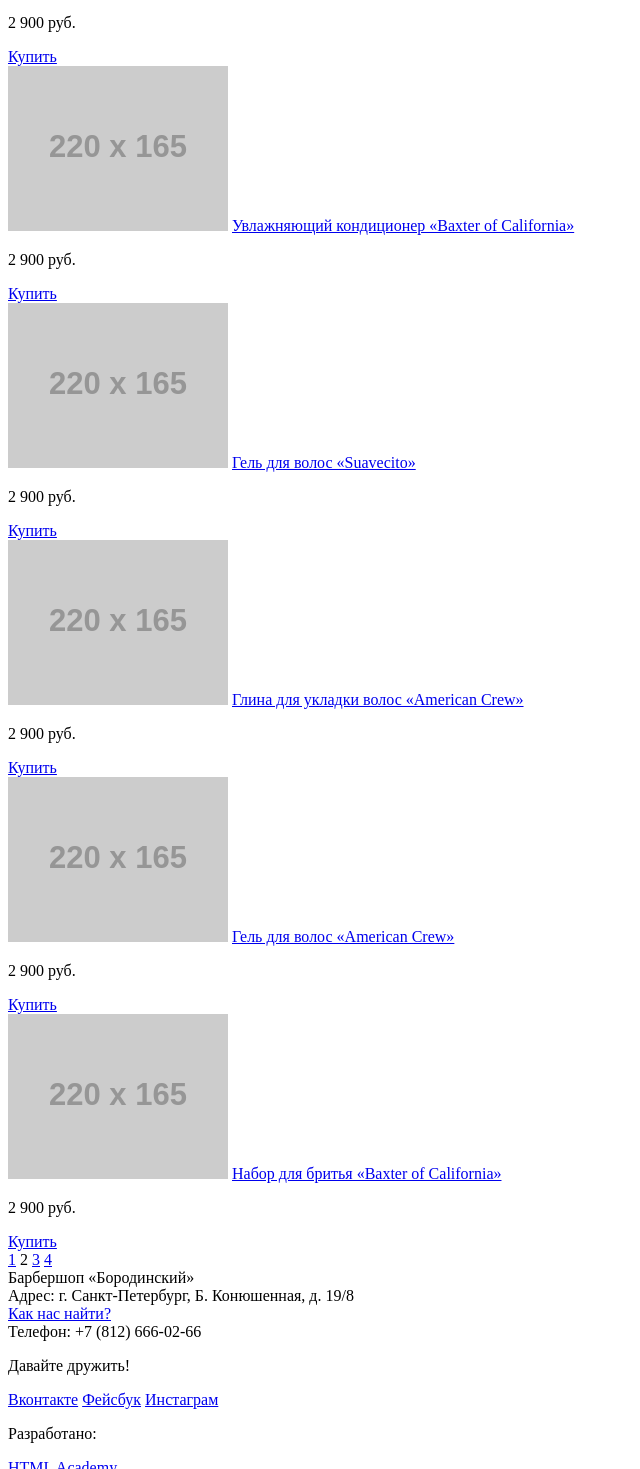
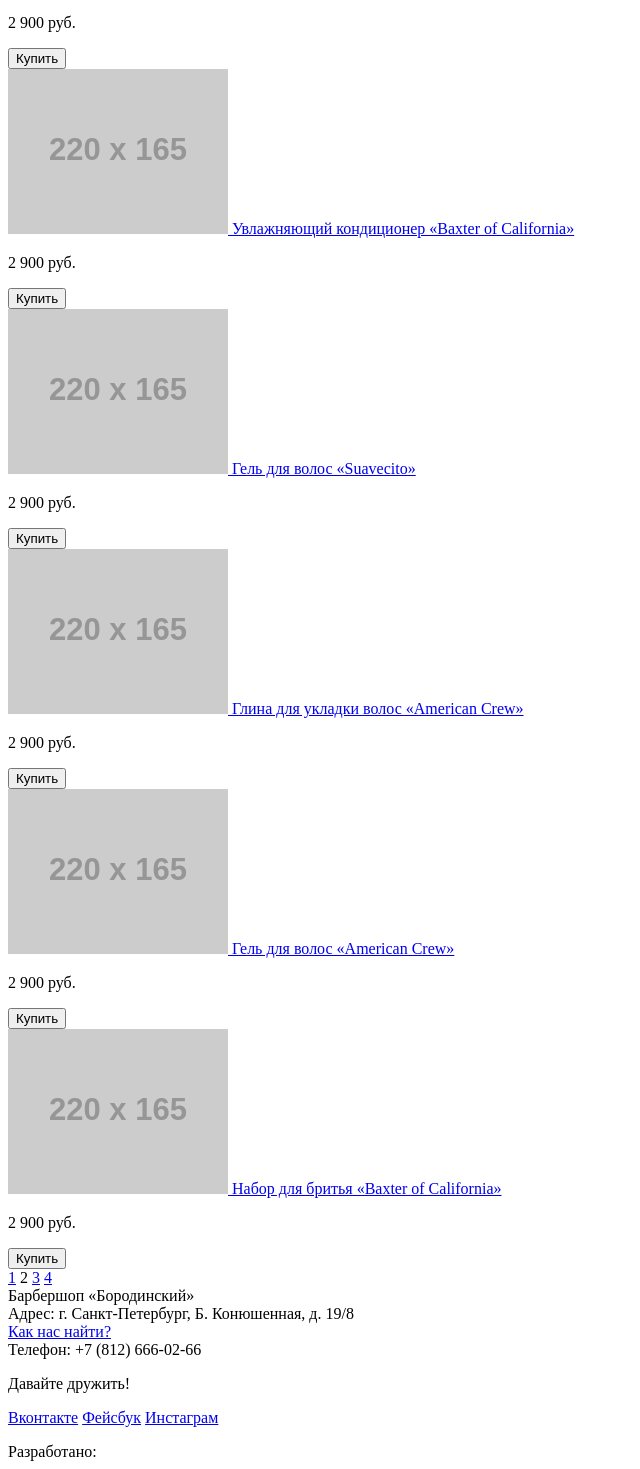
Before and after one commit to prwlsk/179221-barbershop, a plain HTML site: page catalog-page.html in a window 1280 px wide. Shown: the part 659-2128 px from the top of the page, without its empty margins (0-640 px from the left). Drawn offline with Linux system fonts and the light colour scheme; placeholder pictures from the web are drawn by us.

Commit message:
Изменила несколько пунктов
В первый раз не прочитала спецификацию :D

```diff
--- a/catalog-page.html
+++ b/catalog-page.html
@@ -80,51 +80,75 @@
 			</div>
 			<div class="catalog">
 				<div class="catalog-item">
+					<a href="#">
 						<img src="http://placehold.it/220x165" alt="Набор для путешествий «Baxter of California»"/>
+					</a>
 					<a href="#">Набор для путешествий «Baxter of California»</a>
 					<div class="price-block">
 						<p>2 900 руб.</p>
-						<a href="#">Купить</a>
+						<form>
+  							<button type="button">Купить</button> <!-- в спецификации не очень понятна формулировка этого момента: сначала сделала ссылкой, потом вчиталась в это: "Купить" отвечает за отправку формы, при выключенном JavaScript должен осуществляться переход на отдельную страницу", решила переделать в кнопку -->
+						</form>
 					</div>
 				</div>
 				<div class="catalog-item">
+					<a href="#">
 						<img src="http://placehold.it/220x165" alt="Увлажняющий кондиционер «Baxter of California»"/>
+					</a>
 					<a href="#">Увлажняющий кондиционер «Baxter of California»</a>
 					<div class="price-block">
 						<p>2 900 руб.</p>
-						<a href="#">Купить</a>
+						<form>
+  							<button type="button">Купить</button>
+						</form>
 					</div>
 				</div>
 				<div class="catalog-item">
+					<a href="#">
 						<img src="http://placehold.it/220x165" alt="Гель для волос «Suavecito»"/>
+					</a>
 					<a href="#">Гель для волос «Suavecito»</a>
 					<div class="price-block">
 						<p>2 900 руб.</p>
-						<a href="#">Купить</a>
+						<form>
+  							<button type="button">Купить</button>
+						</form>
 					</div>
 				</div>
 				<div class="catalog-item">
+					<a href="#">
 						<img src="http://placehold.it/220x165" alt="Глина для укладки волос «American Crew»">
+					</a>
 					<a href="#">Глина для укладки волос «American Crew»</a>
 					<div class="price-block">
 						<p>2 900 руб.</p>
-						<a href="#">Купить</a>
+						<form>
+  							<button type="button">Купить</button>
+						</form>
 					</div>
 				</div>
 				<div class="catalog-item">
+					<a href="#">
 						<img src="http://placehold.it/220x165" alt="Гель для волос «American Crew»">
+					</a>
 					<a href="#">Гель для волос «American Crew»</a>
 					<div class="price-block">
 						<p>2 900 руб.</p>
-						<a href="#">Купить</a>
+						<form>
+  							<button type="button">Купить</button>
+						</form>
 					</div>
 				</div>
 				<div class="catalog-item">
+					<a href="#">
 						<img src="http://placehold.it/220x165" alt="Набор для бритья «Baxter of California»">
+					</a>
 					<a href="#">Набор для бритья «Baxter of California»</a>
 					<div class="price-block">
 						<p>2 900 руб.</p>
-						<a href="#">Купить</a>
+						<form>
+  							<button type="button">Купить</button>
+						</form>
 					</div>
 				</div>
 			</div>
```
Lines whose indentation alone changed are shown as unchanged.
